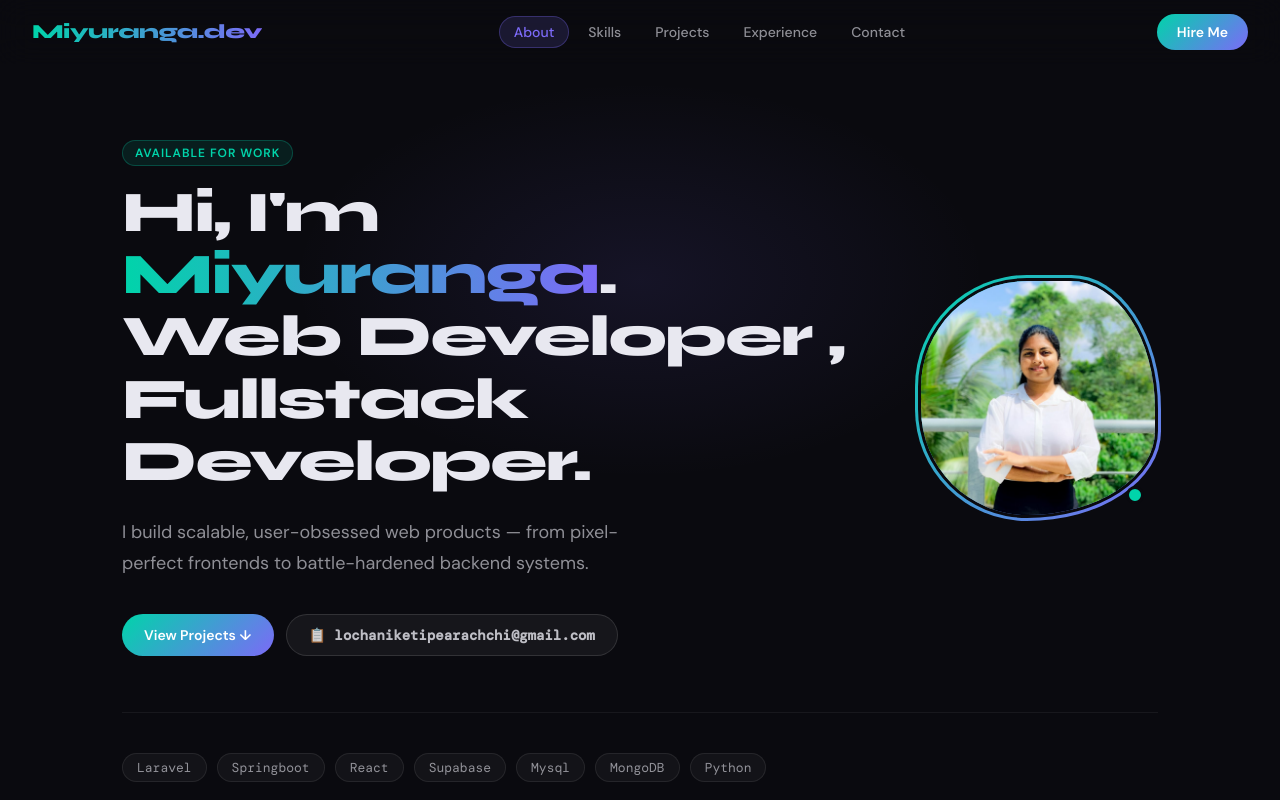
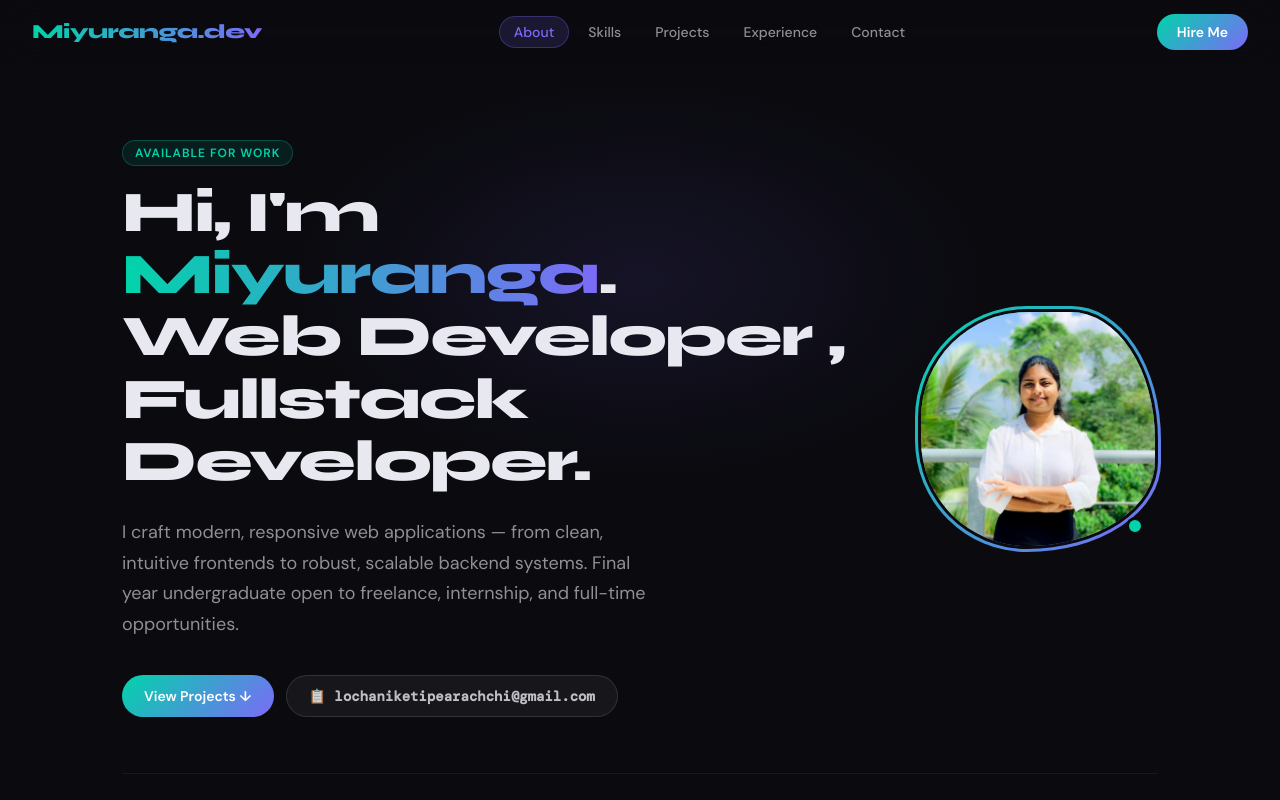
Before and after one commit to lochani1221/my-portfolio, a React (Vite) app: page / in a window 1280 px wide. Shown: the top 800 px of the page. Built offline with nearby package versions, Linux system fonts and the light colour scheme.

Commit message:
add message

```diff
--- a/src/components/Hero.jsx
+++ b/src/components/Hero.jsx
@@ -109,8 +109,9 @@ export default function Hero() {
                 marginBottom: 36,
               }}
             >
-              I build scalable, user-obsessed web products — from pixel-perfect
-              frontends to battle-hardened backend systems.
+             I craft modern, responsive web applications — from clean, intuitive
+frontends to robust, scalable backend systems. Final year undergraduate
+open to freelance, internship, and full-time opportunities.
             </p>
           </FadeIn>
 
```
